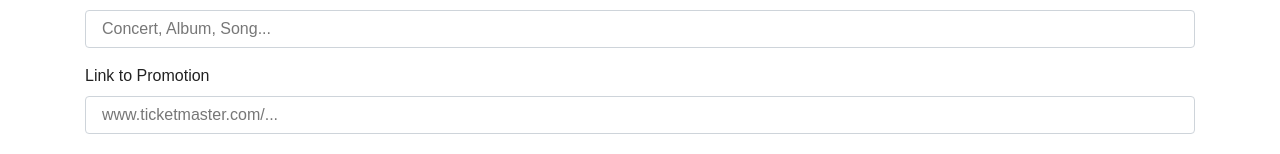
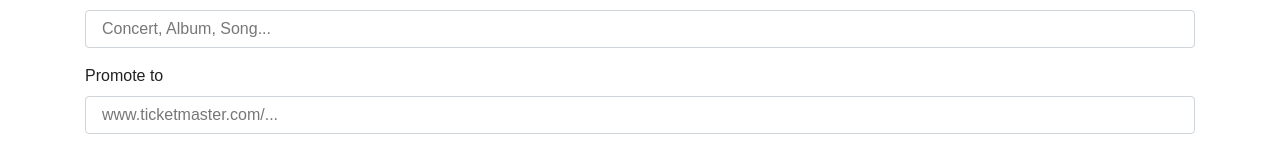
Before and after one commit to jjmonte20/fandomProof, a React (Create React App) app in the folder client/: page /promotions/1 in a window 1280 px wide. Shown: the part 160-314 px from the top of the page. Built offline with nearby package versions, Linux system fonts and the light colour scheme; no server answers; a web font is replaced by a local one.

Commit message:
visualized who owns tokens on the artists site

```diff
--- a/client/src/Pages/ArtistsDashboard.js
+++ b/client/src/Pages/ArtistsDashboard.js
@@ -81,7 +81,7 @@ class Artist extends Component {
                         <div className="card">
                             {filteredArtists.map(artist => (
                                 <div className="card-body">
-                                <Link to={"/promotions/" + artist.description}><strong>{artist.description}</strong></Link>
+                                <Link to={"/promotions/" + artist.description}><strong>{artist.description} token owned by: {artist.owner}</strong></Link>
                                 </div>
                             ))}
                         </div>
--- a/client/src/Pages/Promotions.js
+++ b/client/src/Pages/Promotions.js
@@ -43,7 +43,7 @@ class Promotions extends Component {
                         name="type"
                         placeholder="Concert, Album, Song..."
                     />
-                    <label htmlFor="Link">Link to Promotion</label>
+                    <label htmlFor="Link">Promote to</label>
                     <Input
                         value={this.state.link}
                         onChange={this.handleInputChange}
```
